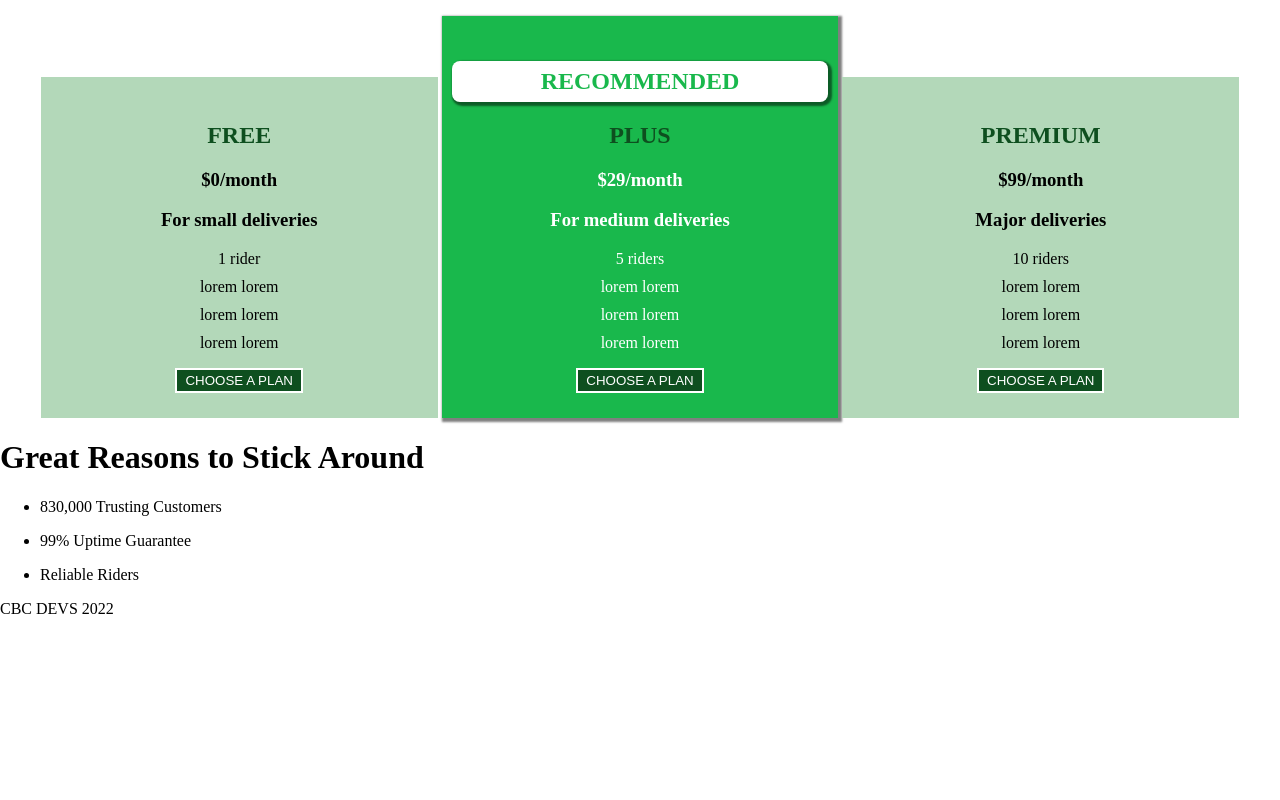
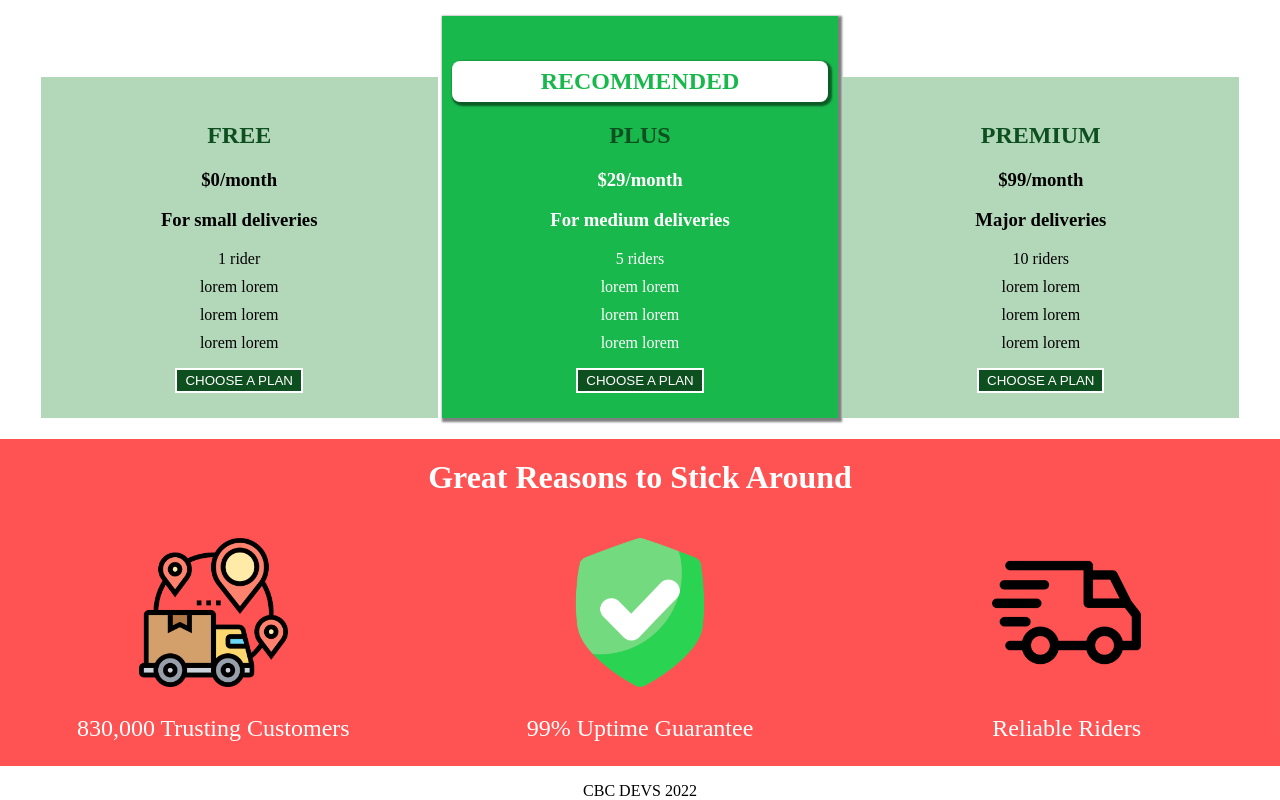
Before and after one commit to dprince001/LOGIBIZ-CBC, a plain HTML site: page index.html in a window 1280 px wide. Shown: the part 536-1336 px from the top of the page. Before the commit the page ends 1154 px from the top, so only its background shows below. Drawn offline with Linux system fonts and the light colour scheme.

Commit message:
finished LogiBiz Project

```diff
--- a/index.html
+++ b/index.html
@@ -75,15 +75,15 @@
         <h1 class="key-features-title">Great Reasons to Stick Around</h1>
         <ul class="key-features-list">
             <li class="key-feature">
-                <div></div>
+                <div><img src="logistics.png"></div>
                 <p>830,000 Trusting Customers</p>
             </li>
             <li class="key-feature">
-                <div></div>
+                <div><img src="shield.png"></div>
                 <p>99% Uptime Guarantee</p>
             </li>
             <li class="key-feature">
-                <div></div>
+                <div><img src="delivery.png"></div>
                 <p>Reliable Riders</p>
             </li>
         </ul>
--- a/style.css
+++ b/style.css
@@ -72,7 +72,9 @@ body {
 }
 
 .overview {
-    background-color: rgba(255,41,41,0.7);
+    background-image: url(overview.jpg);
+    background-size: cover;
+    background-position: center;
     height: 400px;
     padding: 16px;
     color: white;
@@ -143,3 +145,34 @@ button:hover {
     color: #0e4f1f;
     border: 2px solid #0e4f1f;
 }
+
+#key-features {
+    background-color: rgba(255,41,41,0.8);
+    text-align: center;
+}
+
+#key-features h1 {
+    padding: 20px 0;
+    color: white;
+}
+
+.key-features-list {
+    list-style: none;
+    padding: 0;
+    display: flex;
+    justify-content: space-around;
+    align-items: center;
+}
+
+.key-feature img {
+    width: 35%;
+}
+
+.key-feature p {
+    font-size: 24px;
+    color: white;
+}
+
+footer {
+    text-align: center;
+}
```
Also changed, not shown: background.jfif (added), delivery.png (added), logistics.png (added), overview.jpg (added), shield.png (added).
